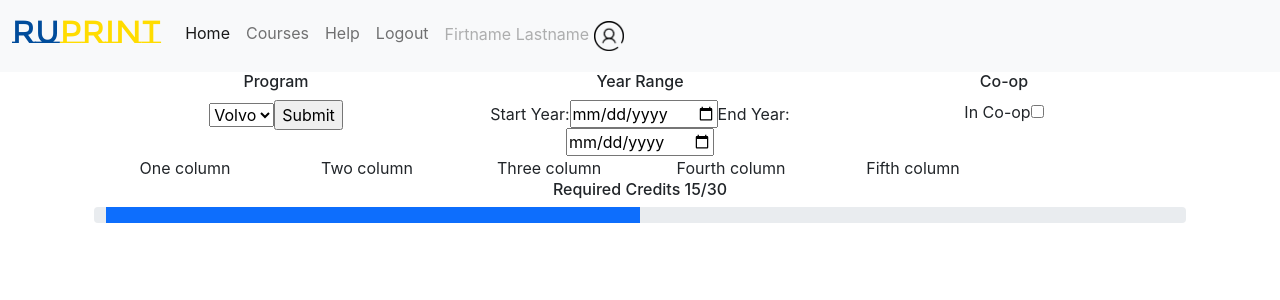
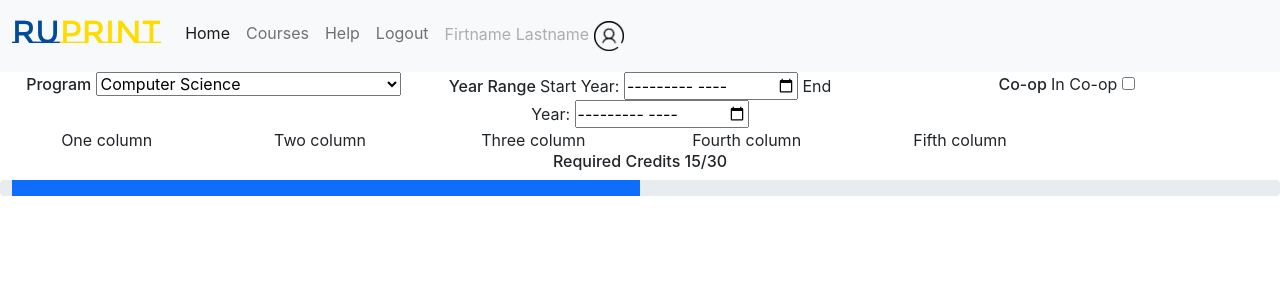
Before and after one commit to Ctrl-Alt-Defeat-RUHacks/RUPrint, a React (Create React App) app: page / in a window 1280 px wide. Shown: the top 300 px of the page. Built offline with nearby package versions, Linux system fonts and the light colour scheme.

Commit message:
Finished selectors

```diff
--- a/src/App.css
+++ b/src/App.css
@@ -55,3 +55,19 @@ h2{
 .ruNav{
   width: 100%;
 }
+
+h6{
+  display: inline;
+}
+
+form{
+  display:inline;
+}
+
+.selector{
+  width: 100%;
+}
+
+p{
+  display: inline;
+}
--- a/src/App.js
+++ b/src/App.js
@@ -7,14 +7,7 @@ function App() {
   return (
     <div className="App">
         <Navbar />
-        <div class="container">
-          <div class="row">
-
-          </div>
-          <div class="row">
-            <MainPage />
-          </div>
-        </div>
+        <MainPage />
     </div>
   );
 }
--- a/src/mainPage.js
+++ b/src/mainPage.js
@@ -4,33 +4,32 @@ class mainPage extends React.Component {
     render() {
       return (
         <div id="mainPage">
-            <div class="container">
+            <div class="container-fluid">
                 <div class="row">
                     <div class="col-4">
-                        <h6>Program</h6>
+                        <h6>Program </h6>
                         <form>
-                        <select id="cars" name="cars">
-                            <option value="volvo">Volvo</option>
-                            <option value="saab">Saab</option>
-                            <option value="fiat">Fiat</option>
-                            <option value="audi">Audi</option>
+                        <select id="programs" name="programs">
+                            <option value="volvo">Computer Science</option>
+                            <option value="saab">Engineering</option>
+                            <option value="saab">Information Technology Management</option>
+                            <option value="saab">To be added ...</option>
                         </select>
-                        <input type="submit" />
                         </form>
                     </div>
                     <div class="col-4">
-                        <h6>Year Range</h6>
+                        <h6> Year Range </h6>
                         <form>
-                            Start Year:
-                            <input type="date"></input>
-                            End Year:
-                            <input type="date"></input>
+                            <p>Start Year: </p>
+                            <input type="month"></input>
+                            <p> End Year: </p>
+                            <input type="month"></input>
                         </form>
                     </div>
                     <div class="col-4">
-                        <h6>Co-op</h6>
+                        <h6>Co-op </h6>
                         <form>
-                            In Co-op
+                            <p> In Co-op </p>
                             <input type="checkbox"></input>
                         </form>
                     </div>
```
